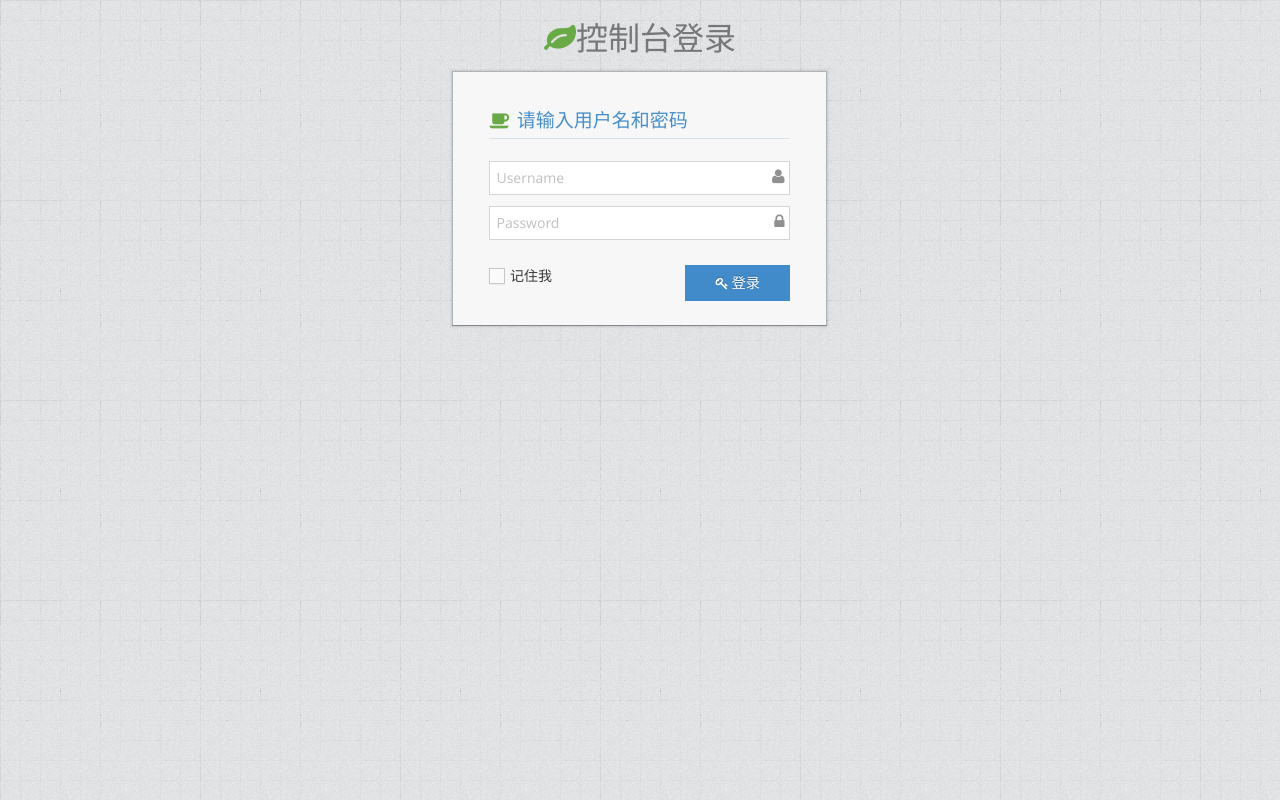
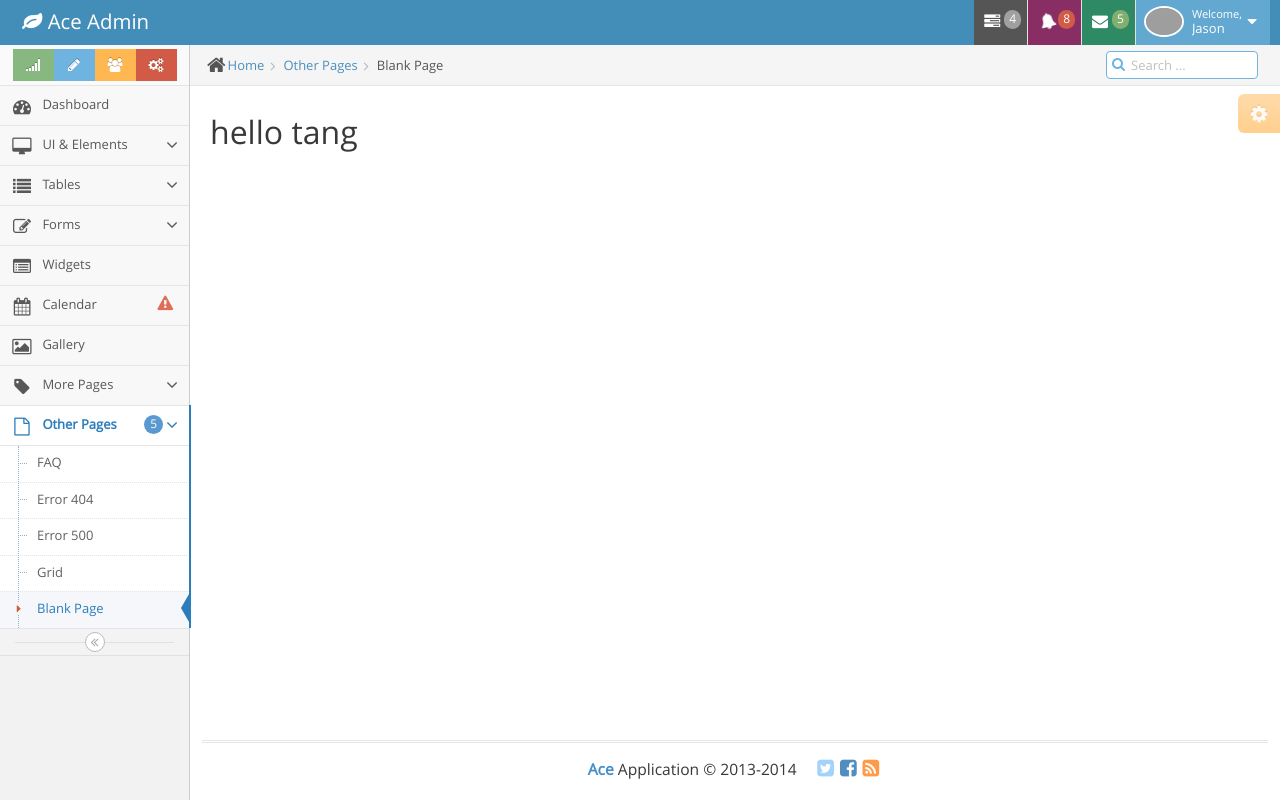
Before and after one commit to JohntunLiu/course-online, a Vue app in the folder admin/: page /admin/welcome in a window 1280 px wide. Before the commit this address led to /login. Built offline with nearby package versions, Linux system fonts and the light colour scheme; grey boxes are pictures that could not be loaded.

Commit message:
1、增加welcome子组件，增加/admin/welcome子路由 router-view和子路由一起使用 ps：子路由配置不加"/"

```diff
--- a/admin/src/views/admin.vue
+++ b/admin/src/views/admin.vue
@@ -936,7 +936,7 @@
             <div class="row">
               <div class="col-xs-12">
                 <!-- PAGE CONTENT BEGINS -->
-
+                <router-view></router-view>
                 <!-- PAGE CONTENT ENDS -->
               </div><!-- /.col -->
             </div><!-- /.row -->
--- /dev/null
+++ b/admin/src/views/admin/welcome.vue
@@ -0,0 +1,5 @@
+<template>
+  <div>
+      <h1>hello tang</h1>
+  </div>
+</template>
```
Also changed, not shown: admin/src/router.js (+6 -1 lines).
